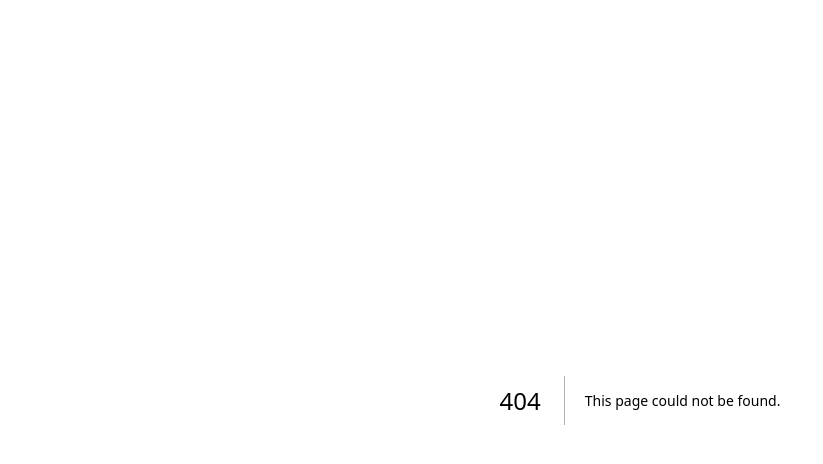
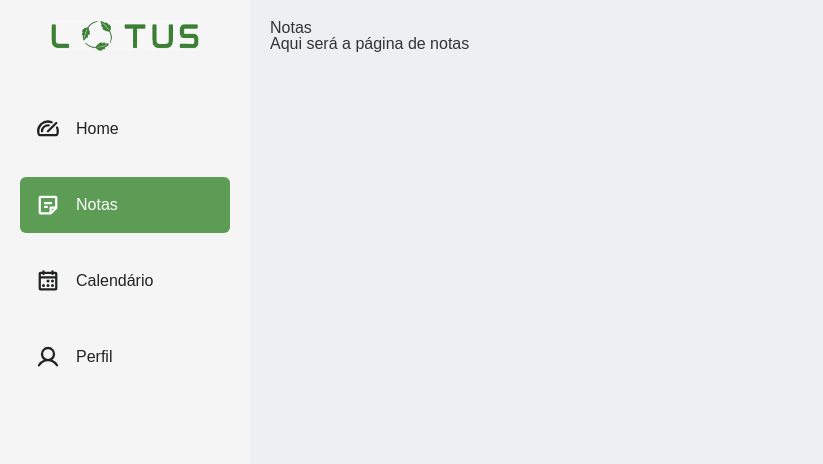
Before and after one commit to nettocaue/lotus-frontend, a Next.js app: page /note in a window 1280 px wide. Before the commit this address had no page. Shown: the top 464 px of the page, without its empty margins (0-823 px from the left). Built offline with nearby package versions, Linux system fonts and the light colour scheme.

Commit message:
Adiciona estrutura básica da página de notas

```diff
--- /dev/null
+++ b/src/app/note/page.js
@@ -0,0 +1,23 @@
+"use client";
+
+import Menu from "@/ui/Menu";
+import { useRouter } from "next/navigation";
+import styles from "./page.module.css";
+
+export default function Note() {
+  const router = useRouter();
+
+  const handleMenuClick = (page) => {
+    router.push(`/${page}`);
+  };
+
+  return (
+    <div className={styles.container}>
+      <Menu onMenuClick={handleMenuClick} />
+      <div className={styles.content}>
+        <h1>Notas</h1>
+        <p>Aqui será a página de notas</p>
+      </div>
+    </div>
+  );
+}
--- /dev/null
+++ b/src/app/note/page.module.css
@@ -0,0 +1,11 @@
+.container {
+  display: flex;
+  height: 100vh;
+}
+
+.content {
+  margin-left: 250px;
+  padding: 20px;
+  flex-grow: 1;
+  background-color: #ecf0f1;
+}
```
